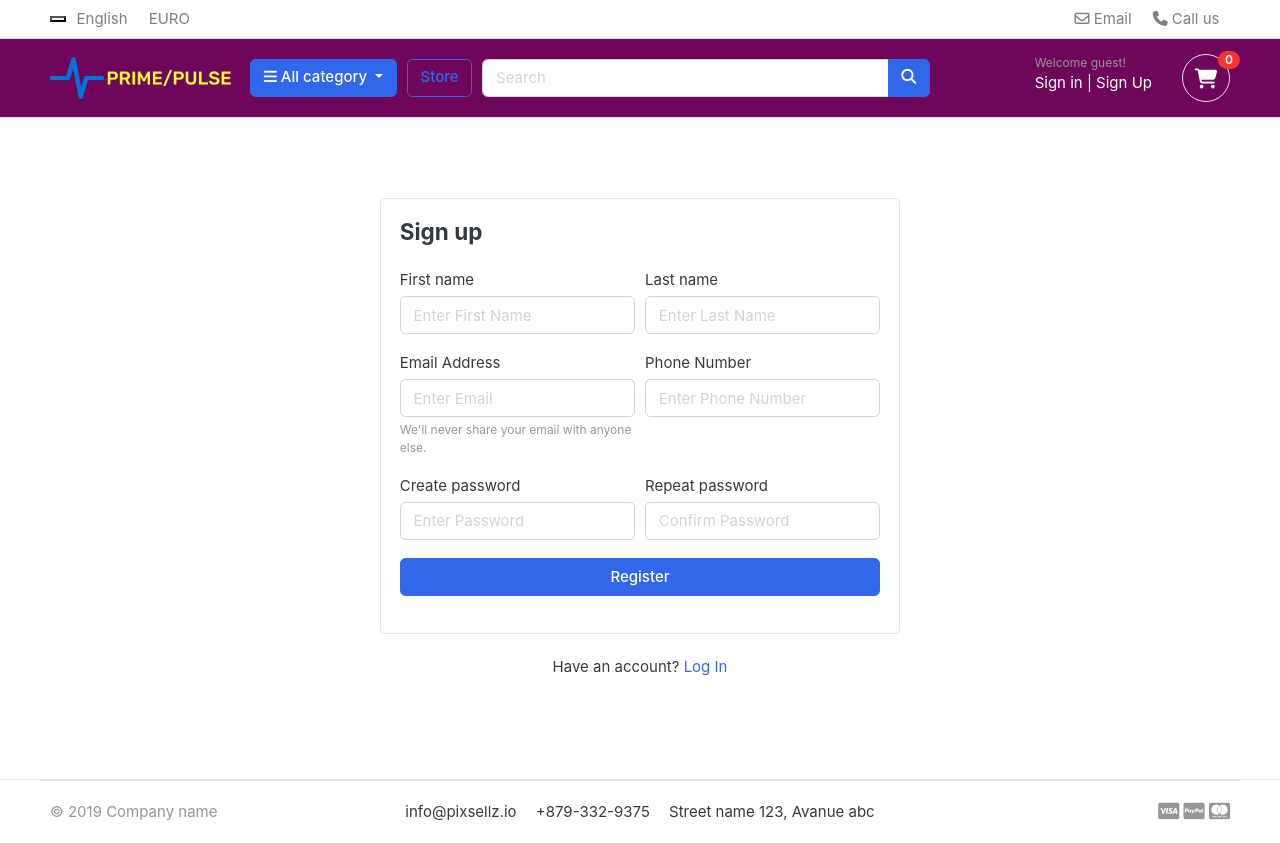
After one commit to kev-n14/Prime-Pulse_PP5, a Django app: page /accounts/register/ in a window 1280 px wide. The commit adds this page. Run offline with Django 3.2, Linux system fonts and the light colour scheme; data that the repository does not hold is empty; parts of the project's set-up code (start-up, migrations or seed data) failed here and were passed over; some libraries are stand-ins or nearby versions.

Commit message:
urls added to account app. add register, login page.add register form to register page

```diff
--- /dev/null
+++ b/accounts/forms.py
@@ -0,0 +1,24 @@
+from django import forms
+from .models import Account
+
+
+class RegistrationForm(forms.ModelForm):
+    password = forms.CharField(widget=forms.PasswordInput(attrs={
+        'placeholder':'Enter Password'
+    }))
+    confirm_password = forms.CharField(widget=forms.PasswordInput(attrs={
+        'placeholder':'Confirm Password'
+    }))
+    class Meta:
+        model = Account
+        fields = ['first_name', 'last_name', 'phone_number', 'email', 'password']
+
+    def __init__(self, *args, **kwargs):
+        super(RegistrationForm, self).__init__(*args, **kwargs)
+        self.fields['first_name'].widget.attrs['placeholder'] = 'Enter First Name'
+        self.fields['last_name'].widget.attrs['placeholder'] = 'Enter Last Name'
+        self.fields['phone_number'].widget.attrs['placeholder'] = 'Enter Phone Number'
+        self.fields['email'].widget.attrs['placeholder'] = 'Enter Email'
+
+        for field in self.fields:
+            self.fields[field].widget.attrs['class'] = 'form-control'
--- /dev/null
+++ b/accounts/urls.py
@@ -0,0 +1,10 @@
+from django.urls import path
+from . import views
+
+
+urlpatterns = [
+    path('register/', views.register, name='register'),
+    path('login/', views.login, name='login'),
+    path('logout/', views.logout, name='logout'),
+
+]
--- a/accounts/views.py
+++ b/accounts/views.py
@@ -1,3 +1,16 @@
 from django.shortcuts import render
+from .forms import RegistrationForm
 
-# Create your views here.
+
+def register(request):
+    form = RegistrationForm()
+    context = {
+        'form':form,
+    }
+    return render(request, 'accounts/register.html', context)
+
+def login(request):
+    return render(request, 'accounts/login.html')
+
+def logout(request):
+    return
--- a/primepulse/urls.py
+++ b/primepulse/urls.py
@@ -21,7 +21,8 @@ from django.conf import settings
 
 urlpatterns = [
     path('admin/', admin.site.urls),
-    path('accounts/', include('allauth.urls')),
+    #path('accounts/', include('allauth.urls')),
+    path('accounts/', include('accounts.urls')),
     path('', views.home, name='home'),
     path('store/', include('store.urls')),
     path('cart/', include('carts.urls')),
--- /dev/null
+++ b/templates/accounts/register.html
@@ -0,0 +1,64 @@
+{% extends 'base.html'%}
+{% load static %}
+{% block content %}
+
+<!-- ========================= SECTION CONTENT ========================= -->
+<section class="section-content padding-y">
+
+    <!-- ============================ COMPONENT REGISTER   ================================= -->
+    <div class="card mx-auto" style="max-width:520px; margin-top:40px;">
+        <article class="card-body">
+            <header class="mb-4">
+                <h4 class="card-title">Sign up</h4>
+            </header>
+            <form action="{% url 'register' %}" method="POST">
+                {% csrf_token%}
+
+
+                <div class="form-row">
+                    <div class="col form-group">
+                        <label>First name</label>
+                        {{ form.first_name }}
+                    </div> <!-- form-group end.// -->
+                    <div class="col form-group">
+                        <label>Last name</label>
+                        {{ form.last_name }}
+                    </div> <!-- form-group end.// -->
+                </div> <!-- form-row end.// -->
+
+                <div class="form-row">
+                    <div class="form-group col-md-6">
+                        <label>Email Address</label>
+                        {{ form.email }}
+                        <small class="form-text text-muted">We'll never share your email with anyone else.</small>
+                    </div> <!-- form-group end.// -->
+                    <div class="form-group col-md-6">
+                        <label>Phone Number</label>
+                        {{ form.phone_number }}
+                    </div> <!-- form-group end.// -->
+                </div> <!-- form-row.// -->
+                <div class="form-row">
+                    <div class="form-group col-md-6">
+                        <label>Create password</label>
+                        {{ form.password }}
+                    </div> <!-- form-group end.// -->
+                    <div class="form-group col-md-6">
+                        <label>Repeat password</label>
+                        {{ form.confirm_password }}
+                    </div> <!-- form-group end.// -->
+                </div>
+                <div class="form-group">
+                    <button type="submit" class="btn btn-primary btn-block"> Register </button>
+                </div> <!-- form-group// -->
+
+            </form>
+        </article><!-- card-body.// -->
+    </div> <!-- card .// -->
+    <p class="text-center mt-4">Have an account? <a href="">Log In</a></p>
+    <br><br>
+    <!-- ============================ COMPONENT REGISTER  END.// ================================= -->
+
+
+</section>
+<!-- ========================= SECTION CONTENT END// ========================= -->
+{% endblock%}
--- a/templates/includes/navbar.html
+++ b/templates/includes/navbar.html
@@ -67,8 +67,8 @@
                         <div class="widget-header">
                             <small class="title text-muted">Welcome guest!</small>
                             <div>
-                                <a href="./signin.html">Sign in</a> <span class="dark-transp"> | </span>
-                                <a href="./register.html"> Register</a>
+                                <a href="{% url 'login'%}">Sign in</a> <span class="dark-transp"> | </span>
+                                <a href="{% url 'register'%}"> Sign Up</a>
                             </div>
                         </div>
                         <a href="{% url 'cart' %}" class="widget-header pl-3 ml-3">
```
Also changed, not shown: templates/store/product_detail.html (+7 -4 lines), templates/accounts/login.html (added).
